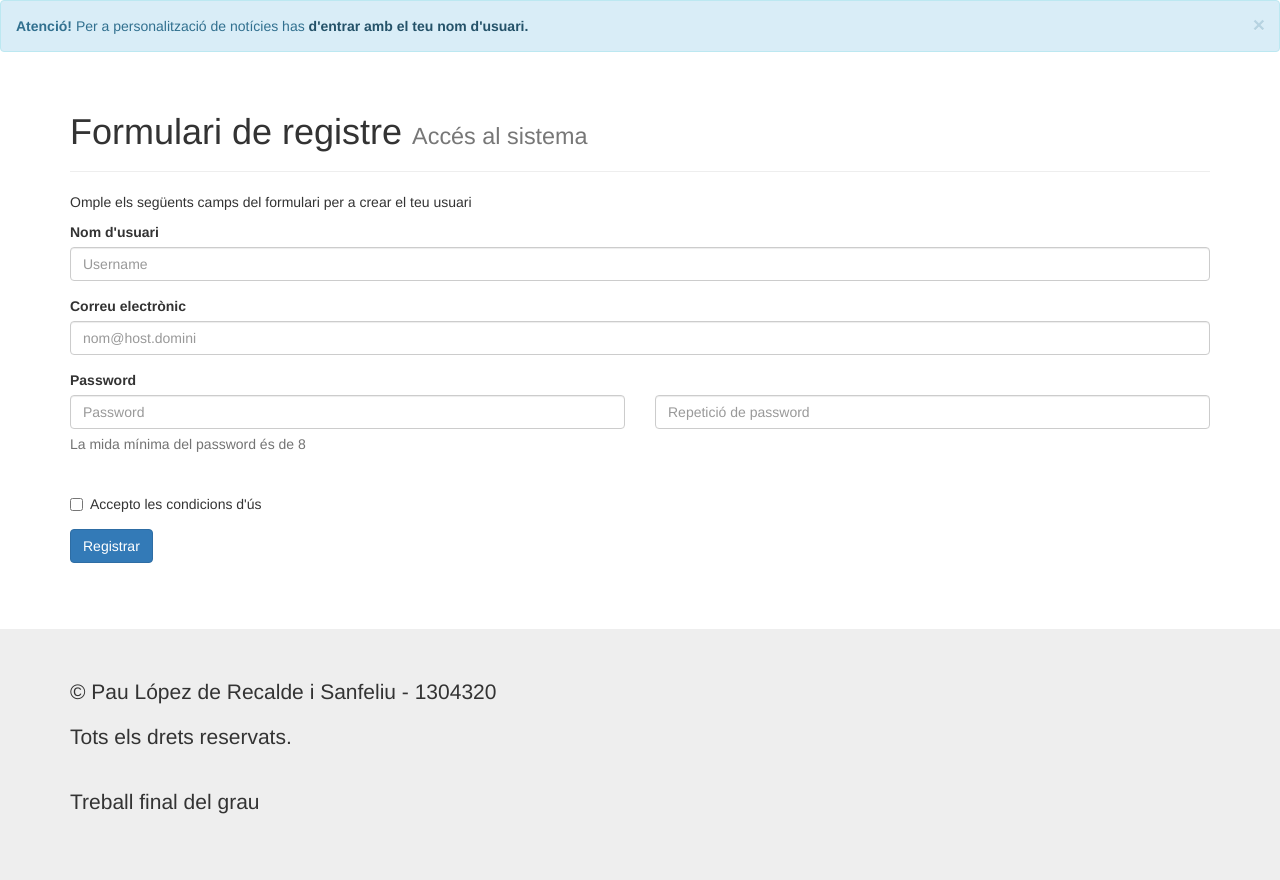
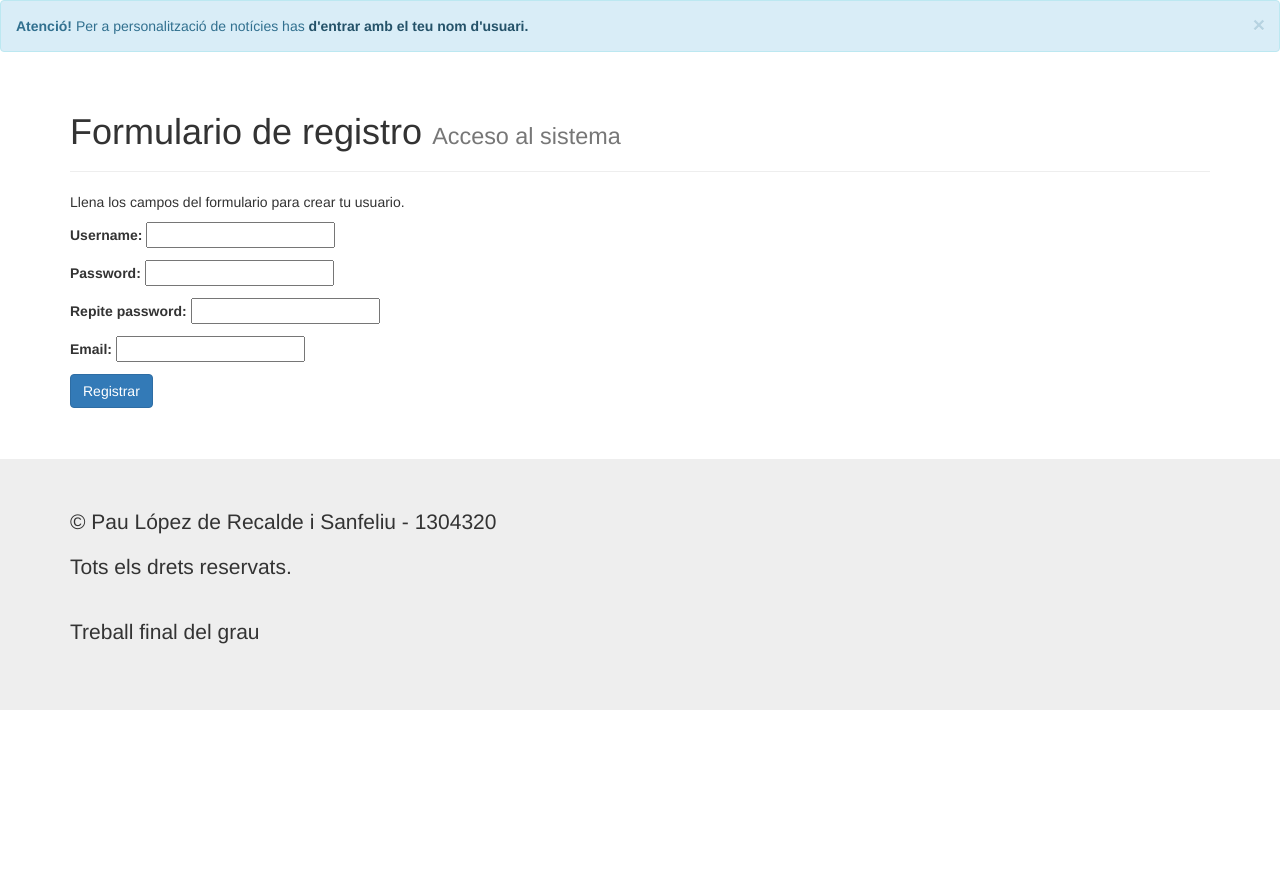
Before and after one commit to plopezsanfeliu/twitterbot, a Django app: page /notwicias/signin in a window 1280 px wide. Shown: the part 51-931 px from the top of the page. After the commit the page ends 761 px from the top, so only its background shows below. Run offline with Django 3.2, Linux system fonts and the light colour scheme; some libraries are stand-ins or nearby versions.

Commit message:
Form management with native classes.

```diff
--- /dev/null
+++ b/notwicias/forms.py
@@ -0,0 +1,8 @@
+from django import forms
+
+
+class SignInForm(forms.Form):
+    username = forms.CharField(label='Username', max_length=20, min_length=3)
+    password1 = forms.CharField(label='Password', widget=forms.PasswordInput, max_length=12, min_length=8)
+    password2 = forms.CharField(label='Repite password', widget=forms.PasswordInput, max_length=12, min_length=8)
+    email = forms.EmailField(label='Email', max_length=50)
--- a/notwicias/templates/notwicias/signin.html
+++ b/notwicias/templates/notwicias/signin.html
@@ -2,22 +2,25 @@
 
 <div class="container">
     <div class="page-header">
-        <h1>Formulari de registre
-            <small> Accés al sistema</small>
+        <h1>Formulario de registro
+            <small> Acceso al sistema</small>
         </h1>
     </div>
-    <p>Omple els següents camps del formulari per a crear el teu usuari</p>
+    <p>Llena los campos del formulario para crear tu usuario.</p>
 
-    <form data-toggle="validator" role="form" action="operations/signin.php" method="post">
-        <div class="form-group">
-            <label for="inputName" class="control-label">Nom d'usuari</label>
+    <form data-toggle="validator" role="form" method="post">
+        {% csrf_token %}
+        {{ form.as_p }}
+        <input type="submit" class="btn btn-primary" value="Registrar" />
+        <!--<div class="form-group">
+            <label for="inputName" class="control-label">Nombre de usuario</label>
             <input type="text" class="form-control" id="inputName" placeholder="Username" name="username" required>
         </div>
 
         <div class="form-group">
-            <label for="inputEmail" class="control-label">Correu electrònic</label>
+            <label for="inputEmail" class="control-label">Correo electrónico</label>
 
-            <input type="email" class="form-control" id="inputEmail" placeholder="nom@host.domini" name="email"
+            <input type="email" class="form-control" id="inputEmail" placeholder="nombre@host.dominio" name="email"
                    data-error="L'adreça de correu és invàlida" required>
             <div class="help-block with-errors"></div>
         </div>
@@ -28,11 +31,11 @@
                 <div class="form-group col-sm-6">
                     <input type="password" data-minlength="8" class="form-control" id="inputPassword"
                            placeholder="Password" name="password" required>
-                    <span class="help-block">La mida mínima del password és de 8</span>
+                    <span class="help-block">La longitud mínima del password es de 8</span>
                 </div>
                 <div class="form-group col-sm-6">
                     <input type="password" class="form-control" id="inputPasswordConfirm" data-match="#inputPassword"
-                           data-match-error="Els passwords no coincideixen" placeholder="Repetició de password"
+                           data-match-error="Els passwords no coincideixen" placeholder="Repetición de password"
                            name="password2" required>
                     <div class="help-block with-errors"></div>
                 </div>
@@ -44,14 +47,14 @@
                 <label>
                     <input type="checkbox" id="terms" data-error="Heu d'acceptar les condicions d'ús" name="check"
                            required>
-                    Accepto les condicions d'ús
+                    Acepto las condiciones de uso
                 </label>
                 <div class="help-block with-errors"></div>
             </div>
         </div>
         <div class="form-group">
             <button type="submit" class="btn btn-primary">Registrar</button>
-        </div>
+        </div>-->
     </form>
 
 </div>
--- a/notwicias/views.py
+++ b/notwicias/views.py
@@ -3,6 +3,7 @@ from django.shortcuts import render
 
 # Create your views here.
 from notwicias.bot import Bot
+from notwicias.forms import SignInForm
 from notwicias.models import Tweet
 
 
@@ -31,4 +32,13 @@ def start_bot(request):
 
 
 def sign_in(request):
-    return render(request, 'notwicias/signin.html')
+    if request.method == 'POST':
+        form = SignInForm(request.POST)
+
+        if form.is_valid():
+            return HttpResponse("OK")
+        else:
+            return HttpResponse("KO")
+    else:
+        form = SignInForm()
+        return render(request, 'notwicias/signin.html', {'form': form})
--- a/twitterbot/urls.py
+++ b/twitterbot/urls.py
@@ -18,5 +18,5 @@ from django.contrib import admin
 
 urlpatterns = [
     url(r'^admin/', include(admin.site.urls)),
-    url(r'^notwicias/', include('notwicias.urls')),
+    url(r'^notwicias/', include('notwicias.urls', namespace='notwicias')),
 ]
```
Also changed, not shown: notwicias/urls.py (line endings or trailing spaces).
